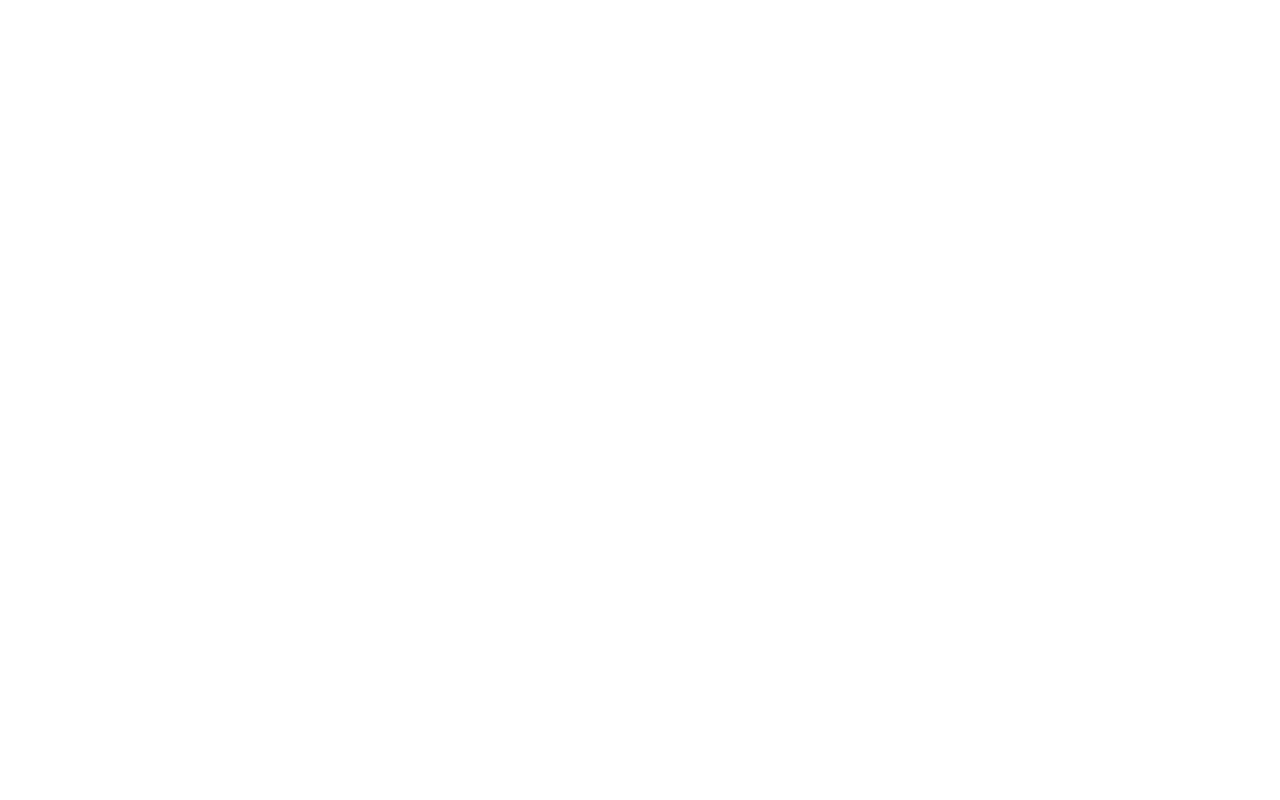
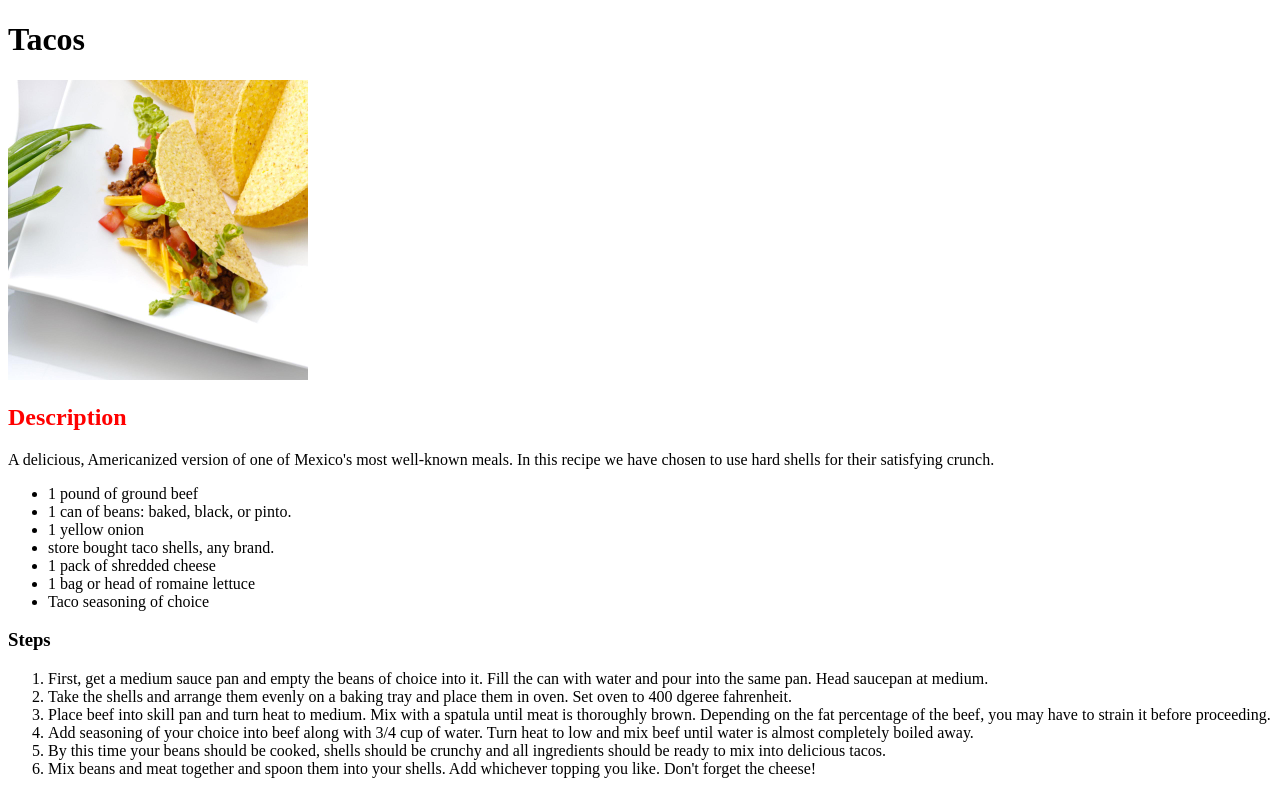
Before and after one commit to JoRiLum/odin-recipes, a plain HTML site: page recipes/tacos.html in a window 1280 px wide. Drawn offline with Linux system fonts and the light colour scheme.

Commit message:
finished tacos recipe page

```diff
--- a/recipes/tacos.html
+++ b/recipes/tacos.html
@@ -0,0 +1,38 @@
+<!DOCTYPE html>
+<html>
+  <head>
+    <title>tacos</title>
+  </head>
+
+  <body>
+    <h1>Tacos</h1>
+      <img
+        src="../images/tacos.jpg"
+        alt="Plate of Tacos"
+        width="300"
+
+      />
+    <h2 style="color:red;">Description</h2>
+      <p>A delicious, Americanized version of one of Mexico's most well-known meals. In this recipe we have chosen to use hard shells for their satisfying crunch.</h3>
+      <ul>
+        <li>1 pound of ground beef</li>
+        <li>1 can of beans: baked, black, or pinto.
+        <li>1 yellow onion</li>
+        <li>store bought taco shells, any brand.</li>
+        <li>1 pack of shredded cheese</li>
+        <li>1 bag or head of romaine lettuce</li>
+        <li>Taco seasoning of choice</li>
+        </ul>
+      <h3>Steps</h3>
+        <ol>
+          <li>First, get a medium sauce pan and empty the beans of choice into it. Fill the can with water and pour into the same pan. Head saucepan at medium.</li>
+          <li>Take the shells and arrange them evenly on a baking tray and place them in oven. Set oven to 400 dgeree fahrenheit.</li>
+          <li>Place beef into skill pan and turn heat to medium. Mix with a spatula until meat is thoroughly brown. Depending on the fat percentage of the beef, you may have to strain it before proceeding.</li>
+          <li>Add seasoning of your choice into beef along with 3/4 cup of water. Turn heat to low and mix beef until water is almost completely boiled away.</li>
+          <li>By this time your beans should be cooked, shells should be crunchy and all ingredients should be ready to mix into delicious tacos.</li>
+          <li>Mix beans and meat together and spoon them into your shells. Add whichever topping you like. Don't forget the cheese!</li>
+        </ol>
+  </body>
+
+
+</html>
```
Also changed, not shown: index.html (+2 -1 lines), images/tacos.jpg (added), recipes/lasagna.html (renamed from recipes/lasanga.html).
